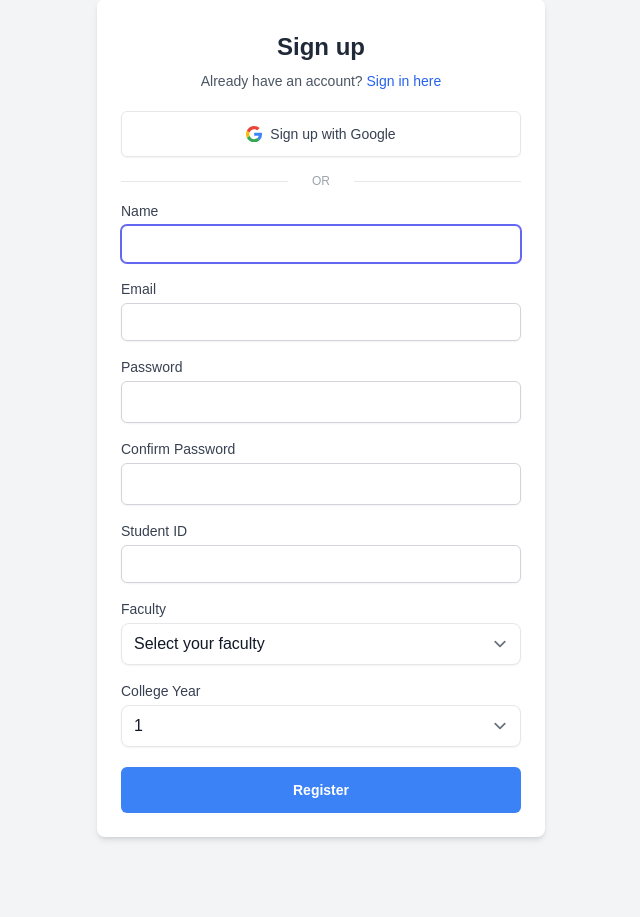
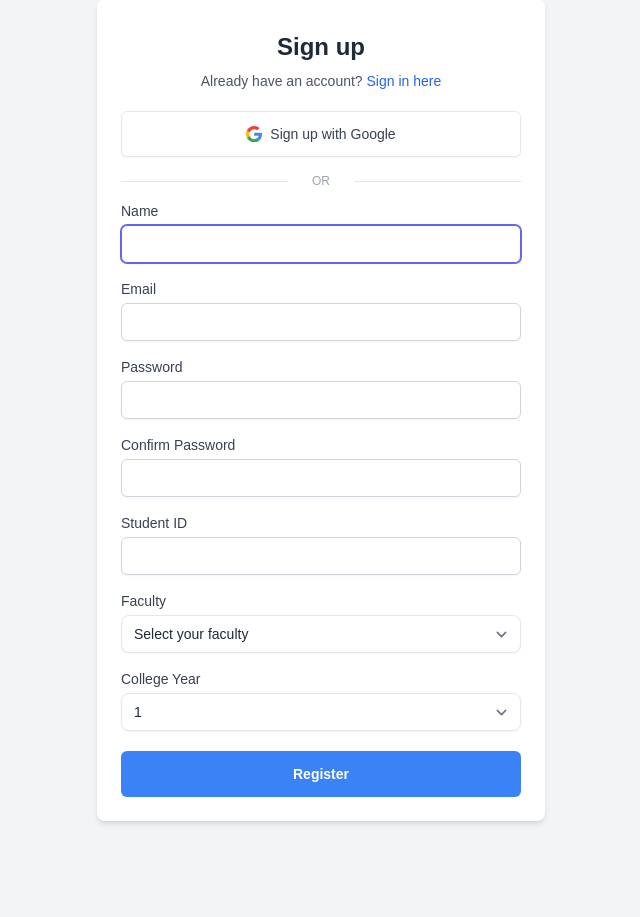
Before and after one commit to Kchanit/EventHub, a Laravel app: page /register in a window 1280 px wide. Shown: the part 45-962 px from the top of the page, without its empty margins (319-959 px from the left). After the commit the page ends 869 px from the top, so only its background shows below. Run offline with Laravel 10, Linux system fonts and the light colour scheme; style sheets or scripts are compiled from the project's sources.

Commit message:
update login/register style

```diff
--- a/resources/views/auth/register.blade.php
+++ b/resources/views/auth/register.blade.php
@@ -43,7 +43,7 @@
             <div class="mt-4">
                 <x-input-label for="password" :value="__('Password')" />
 
-                <x-text-input id="password" class="block mt-1 w-full" type="password" name="password" required autocomplete="new-password" />
+                <x-text-input id="password" class="block mt-1 w-full text-sm font-medium text-gray-800  dark:text-gray-200" type="password" name="password" required autocomplete="new-password" />
 
                 <x-input-error :messages="$errors->get('password')" class="mt-2" />
             </div>
@@ -52,7 +52,7 @@
             <div class="mt-4">
                 <x-input-label for="password_confirmation" :value="__('Confirm Password')" />
 
-                <x-text-input id="password_confirmation" class="block mt-1 w-full" type="password" name="password_confirmation" required autocomplete="new-password" />
+                <x-text-input id="password_confirmation" class="block mt-1 w-full text-sm font-medium text-gray-800  dark:text-gray-200" type="password" name="password_confirmation" required autocomplete="new-password" />
 
                 <x-input-error :messages="$errors->get('password_confirmation')" class="mt-2" />
             </div>
@@ -68,7 +68,7 @@
             <div class="mt-4">
                 <x-input-label for="faculty" :value="__('Faculty')" />
                 <x-input-error :messages="$errors->get('faculty')" class="mt-2" />
-                <select id="faculty" class="block mt-1 w-full border-gray-200 shadow-sm rounded-lg" type="text" name="faculty" :value="old('faculty')" required autofocus autocomplete="faculty">
+                <select id="faculty" class="block mt-1 w-full text-sm font-medium text-gray-800 dark:text-gray-200 border-gray-200 shadow-sm rounded-lg" type="text" name="faculty" :value="old('faculty')" required autofocus autocomplete="faculty">
                     <option selected>Select your faculty</option>
                     <option>Faculty of Agriculture</option>
                     <option> Agro-Industry </option>
@@ -92,7 +92,7 @@
             <!-- college year-->
             <div class="mt-4">
                 <x-input-label for="college_year" :value="__('College Year')" />
-                <select id="college_year" class="block mt-1 w-full border-gray-200 shadow-sm rounded-lg" type="text" name="college_year" :value="old('college_year')" required autofocus autocomplete="college_year">
+                <select id="college_year" class="block mt-1 w-full text-sm font-medium text-gray-800 dark:text-gray-200 border-gray-200 shadow-sm rounded-lg" type="text" name="college_year" :value="old('college_year')" required autofocus autocomplete="college_year">
                     <option value="1">1</option>
                     <option value="2">2</option>
                     <option value="3">3</option>
```
